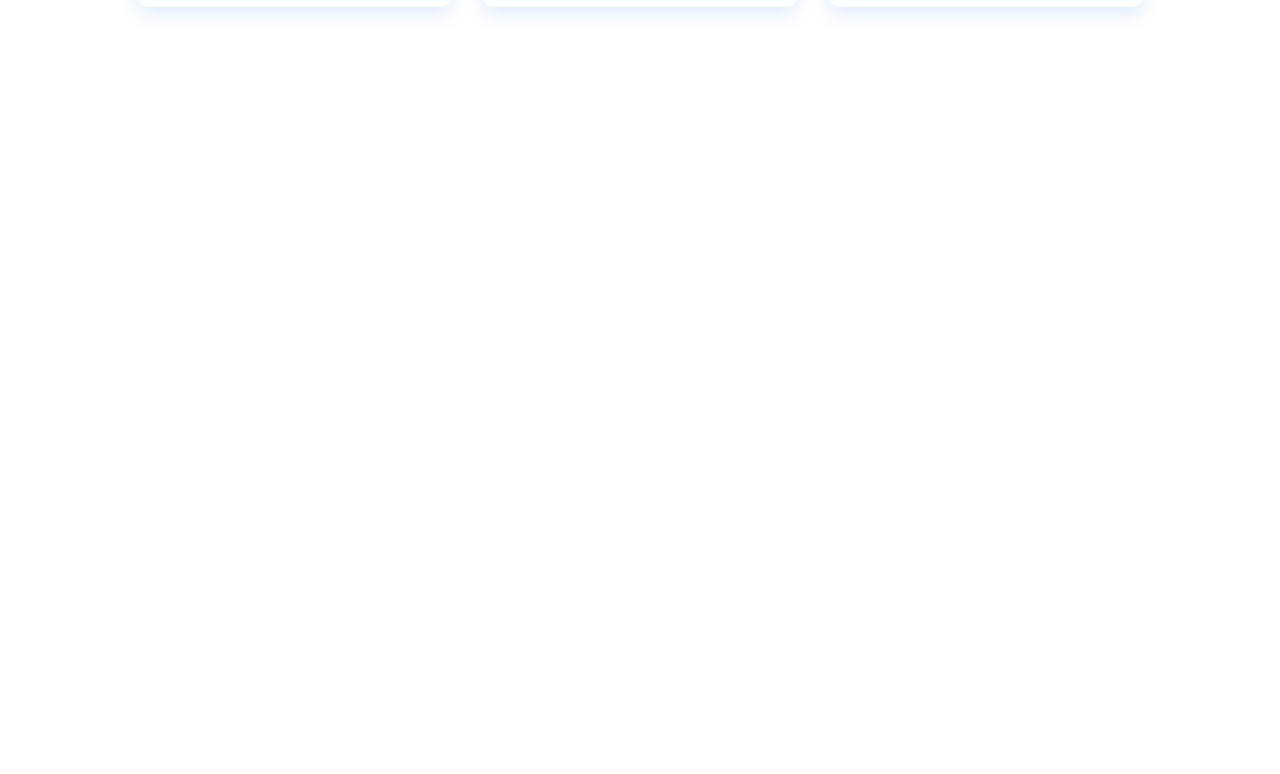
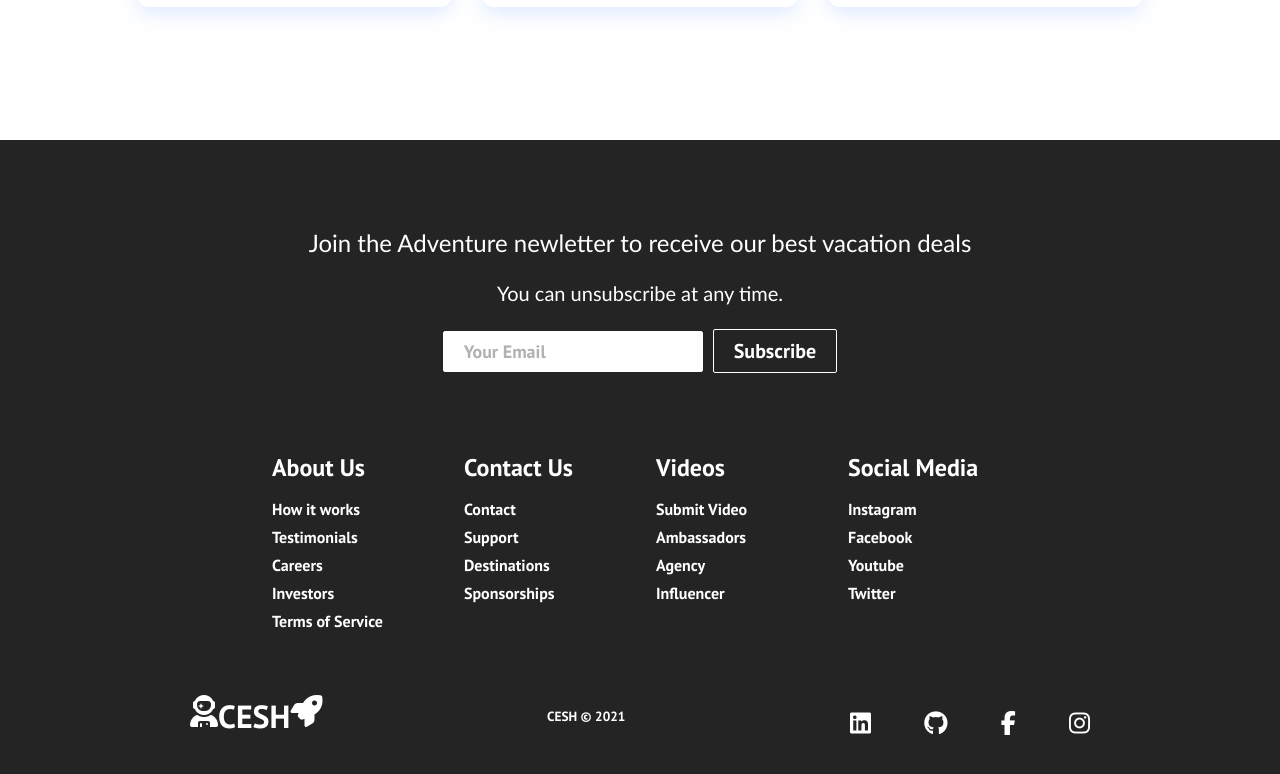
Before and after one commit to camilionaire/profile_website, a React (Create React App) app: page / in a window 1280 px wide. Shown: the part 1785-2559 px from the top of the page. Before the commit the page ends 1925 px from the top, so only its background shows below. Built offline with nearby package versions, Linux system fonts and the light colour scheme.

Commit message:
finished tutorial

```diff
--- a/src/App.js
+++ b/src/App.js
@@ -1,7 +1,7 @@
 import { BrowserRouter as Router, Switch, Route } from "react-router-dom";
 // import Header from "./components/header/Header";
 import Navbar from "./components/navbar/Navbar";
-// import Footer from "./components/footer/Footer";
+import Footer from "./components/footer/Footer";
 import Home from "./pages/Home";
 import Webdev from "./pages/Webdev";
 import Programming from "./pages/Programming";
@@ -19,7 +19,7 @@
           <Route path="/programming" component={Programming} />
           <Route path="/sign-up" component={SignUp} />
         </Switch>
-        {/* <Footer /> */}
+        <Footer />
       </Router>
     </div>
   );
--- a/src/components/footer/footer.css
+++ b/src/components/footer/footer.css
@@ -1,25 +1,159 @@
-footer {
-  background-color: black;
-  color: white;
-  height: 80px;
+.footer-container {
+  background-color: #242424;
+  padding: 4rem 0 2rem 0;
   display: flex;
-  flex-wrap: wrap;
-  justify-content: space-around;
+  flex-direction: column;
+  justify-content: center;
+  align-items: center;
+}
 
-  position: fixed;
-  bottom: 0px;
+.footer-subscription {
+  display: flex;
+  flex-direction: column;
+  justify-content: center;
+  align-items: center;
+  text-align: center;
+  margin-bottom: 24px;
+  padding: 24px;
+  color: #fff;
+}
+
+.footer-subscription > p {
+  font-family: "Trebuchet MS", "Lucida Sans Unicode", "Lucida Grande",
+    "Lucida Sans", Arial, sans-serif;
+}
+
+.footer-subscription-heading {
+  margin-bottom: 24px;
+  font-size: 24px;
+}
+
+.footer-subscription-text {
+  margin-bottom: 24px;
+  font-size: 20px;
+}
+
+.footer-input {
+  padding: 8px 20px;
+  border-radius: 2px;
+  margin-right: 10px;
+  outline: none;
+  border: none;
+  font-size: 18px;
+  margin-bottom: 16px;
+  border: 1px solid #fff;
+}
+
+.footer-links {
+  width: 100%;
+  max-width: 1000px;
+  display: flex;
+  justify-content: center;
+}
+
+.footer-link-wrapper {
+  display: flex;
+}
+
+.footer-link-items {
+  display: flex;
+  flex-direction: column;
+  align-items: flex-start;
+  margin: 16px;
+  text-align: left;
+  width: 160px;
+  box-sizing: border-box;
+}
+
+.footer-link-items h2 {
+  margin-bottom: 16px;
+}
+
+.footer-link-items > h2 {
+  color: #fff;
+}
+
+.footer-link-items a {
+  color: #fff;
+  text-decoration: none;
+  margin-bottom: 8px;
+}
+
+.footer-link-items a:hover {
+  color: #e9e9e9;
+  transition: 0.3s ease-out;
+}
+
+.footer-email-form h2 {
+  margin-bottom: 32px;
+}
+
+.footer-input::placeholder {
+  color: #b1b1b1;
+}
+
+/* social icons */
+.social-icon-link {
+  color: #fff;
+  font-size: 24px;
+}
+
+.social-media {
+  max-width: 1000px;
   width: 100%;
 }
 
-.box {
-  margin: auto 10px;
+.social-media-wrap {
+  display: flex;
+  justify-content: space-between;
+  align-items: center;
+  width: 90%;
+  max-width: 1000px;
+  margin: 40px auto 0 auto;
 }
 
-.copy {
-  font-size: 1.5em;
-  font-family: "Franklin Gothic Medium", "Arial Narrow", Arial, sans-serif;
-  font-style: italic;
+.social-icons {
+  display: flex;
+  justify-content: space-between;
+  align-items: center;
+  width: 240px;
 }
-.social {
-  margin: 0px 4px;
+
+.social-logo {
+  color: #fff;
+  justify-self: start;
+  margin-left: pointer;
+  text-decoration: none;
+  font-size: 2rem;
+  display: flex;
+  align-self: center;
+  margin-bottom: 16px;
 }
+
+.website-rights {
+  color: #fff;
+  margin-bottom: 16px;
+}
+
+@media screen and (max-width: 820px) {
+  .footer-links {
+    padding-top: 2rem;
+  }
+
+  .footer-input {
+    width: 100%;
+  }
+
+  .btn {
+    width: 100%;
+  }
+
+  /* what makes it mobile */
+  .footer-link-wrapper {
+    flex-direction: column;
+  }
+
+  .social-media-wrap {
+    flex-direction: column;
+  }
+}
--- a/src/components/footer/footer.js
+++ b/src/components/footer/footer.js
@@ -1,36 +1,111 @@
+import React from "react";
+import { Link } from "react-router-dom";
+import { Button } from "../button/Button";
 import "./Footer.css";
-import { SocialIcon } from "react-social-icons";
 
 function Footer() {
   return (
-    <footer>
-      <div className="left box">
-        <span className="copy">&copy; Camilo Schaser-Hughes</span>
+    <div className="footer-container">
+      <section className="footer-subscription">
+        <p className="footer-subscription-heading">
+          Join the Adventure newletter to receive our best vacation deals
+        </p>
+        <p className="footer-subscription-text">
+          You can unsubscribe at any time.
+        </p>
+        <div className="input-areas">
+          <form>
+            <input
+              type="email"
+              name="email"
+              placeholder="Your Email"
+              className="footer-input"
+            />
+            <Button buttonStyle="btn--outline">Subscribe</Button>
+          </form>
+        </div>
+      </section>
+      <div className="footer-links">
+        <div className="footer-link-wrapper">
+          <div class="footer-link-items">
+            <h2>About Us</h2>
+            <Link to="/sign-up">How it works</Link>
+            <Link to="/">Testimonials</Link>
+            <Link to="/">Careers</Link>
+            <Link to="/">Investors</Link>
+            <Link to="/">Terms of Service</Link>
+          </div>
+          <div class="footer-link-items">
+            <h2>Contact Us</h2>
+            <Link to="/">Contact</Link>
+            <Link to="/">Support</Link>
+            <Link to="/">Destinations</Link>
+            <Link to="/">Sponsorships</Link>
+          </div>
+        </div>
+        <div className="footer-link-wrapper">
+          <div class="footer-link-items">
+            <h2>Videos</h2>
+            <Link to="/">Submit Video</Link>
+            <Link to="/">Ambassadors</Link>
+            <Link to="/">Agency</Link>
+            <Link to="/">Influencer</Link>
+          </div>
+          <div class="footer-link-items">
+            <h2>Social Media</h2>
+            <Link to="/">Instagram</Link>
+            <Link to="/">Facebook</Link>
+            <Link to="/">Youtube</Link>
+            <Link to="/">Twitter</Link>
+          </div>
+        </div>
       </div>
-      <div className="right box">
-        <SocialIcon
-          style={{ height: 40, width: 40 }}
-          className="social"
-          url="https://www.linkedin.com/in/camilo-schaser-hughes-706861bb/"
-        />
-        <SocialIcon
-          style={{ height: 40, width: 40 }}
-          className="social"
-          bgColor="#ff5a01"
-          url="https://github.com/camilionaire"
-        />
-        <SocialIcon
-          style={{ height: 40, width: 40 }}
-          className="social"
-          url="https://www.facebook.com/camilo.schaserhughes"
-        />
-        <SocialIcon
-          style={{ height: 40, width: 40 }}
-          className="social"
-          url="https://www.instagram.com/geekcore84/"
-        />
-      </div>
-    </footer>
+      <section className="social-media">
+        <div className="social-media-wrap">
+          <div className="footer-logo">
+            <Link className="social-logo">
+              <i class="fas fa-user-astronaut"></i>CESH
+              <i className="fas fa-rocket"></i>
+            </Link>
+          </div>
+          <small className="website-rights">CESH &copy; 2021</small>
+          <div className="social-icons">
+            <Link
+              className="social-icon-link linkedin"
+              to="/"
+              target="_blank"
+              aria-label="LinkedIn"
+            >
+              <i className="fab fa-linkedin"></i>
+            </Link>
+            <Link
+              className="social-icon-link github"
+              to="/"
+              target="_blank"
+              aria-label="Github"
+            >
+              <i className="fab fa-github"></i>
+            </Link>
+            <Link
+              className="social-icon-link facebook"
+              to="/"
+              target="_blank"
+              aria-label="Facebook"
+            >
+              <i className="fab fa-facebook-f"></i>
+            </Link>
+            <Link
+              className="social-icon-link instagram"
+              to="/"
+              target="_blank"
+              aria-label="Instagram"
+            >
+              <i className="fab fa-instagram"></i>
+            </Link>
+          </div>
+        </div>
+      </section>
+    </div>
   );
 }
 
```
